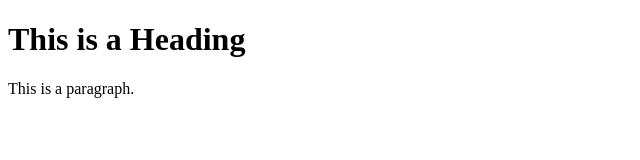
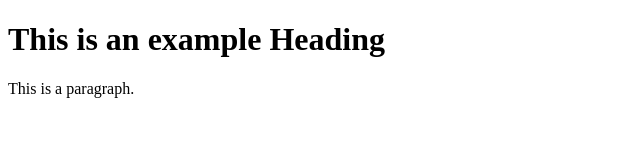
Before and after one commit to peterdcasey/160fall18, a plain HTML site: page index.html in a window 1280 px wide. Shown: the whole page, without its empty margins (0-640 px from the left). Drawn offline with Linux system fonts and the light colour scheme.

Commit message:
Update index.html

```diff
--- a/index.html
+++ b/index.html
@@ -5,7 +5,7 @@
 </head>
 <body>
 
-<h1>This is a Heading</h1>
+<h1>This is an example Heading</h1>
 <p>This is a paragraph.</p>
 
 </body>
```
